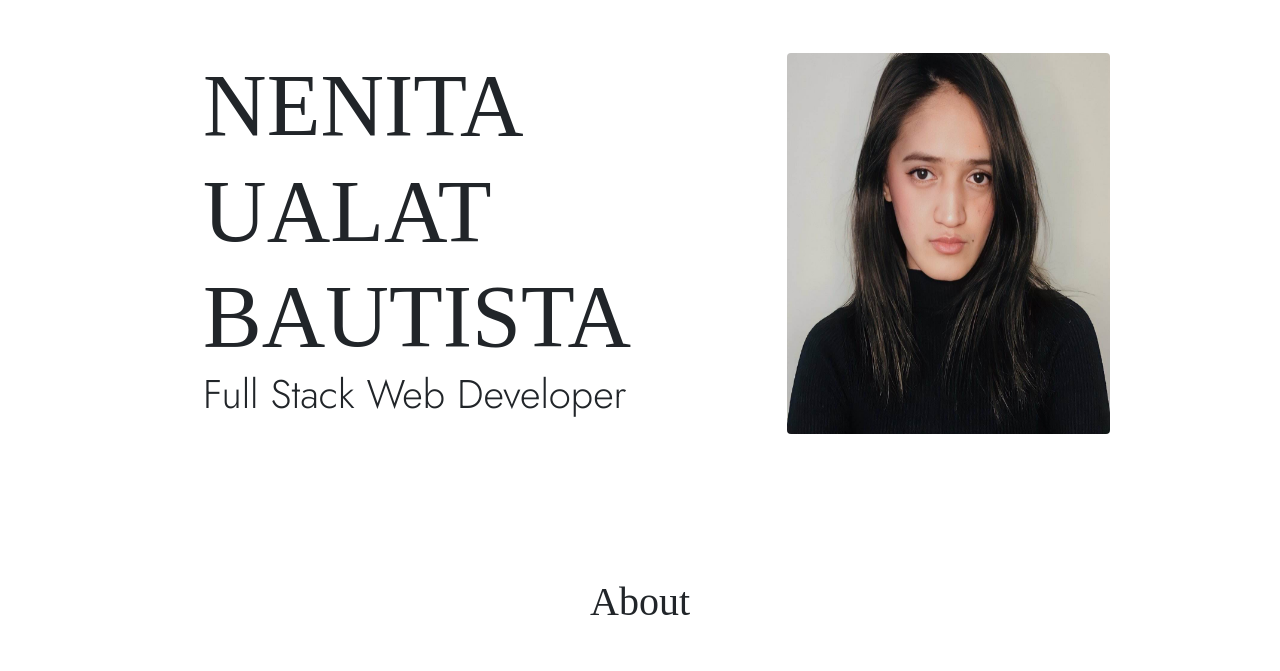
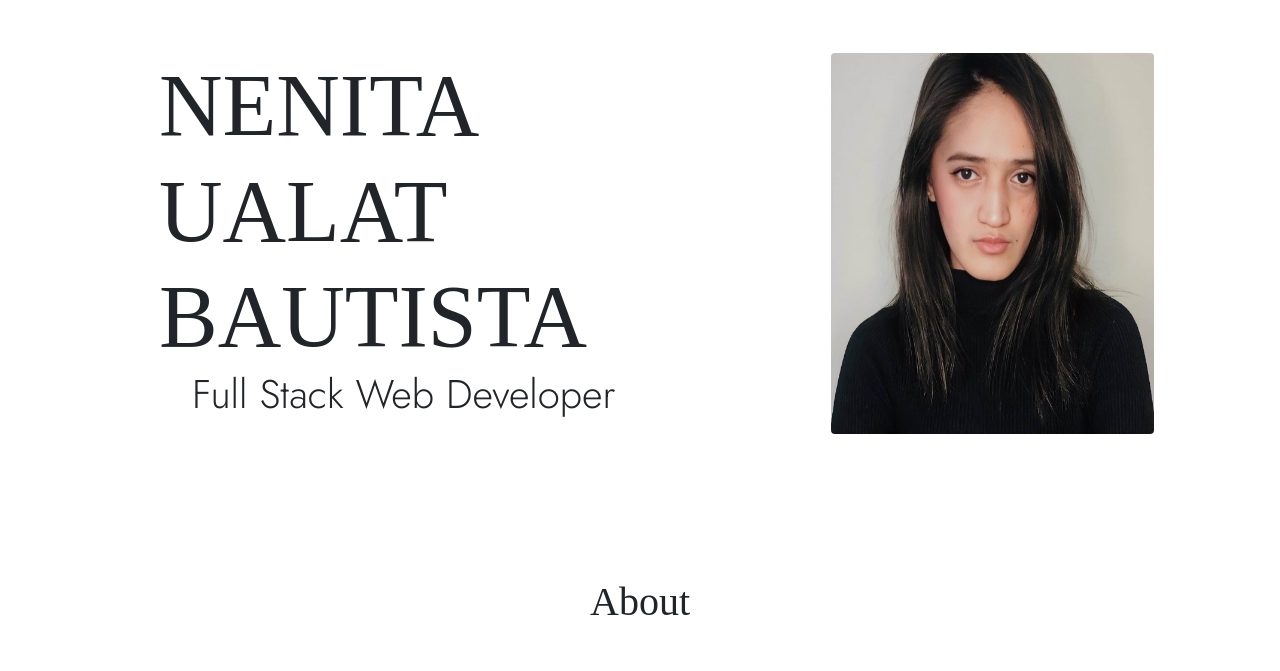
Before and after one commit to nbautsta/bautista-capstone-1, a plain HTML site: page index.html in a window 1280 px wide. Shown: the part 91-762 px from the top of the page. Drawn offline with nearby package versions, Linux system fonts and the light colour scheme; a web font is replaced by a local one.

Commit message:
Update repsonsive hompage

```diff
--- a/index.html
+++ b/index.html
@@ -55,11 +55,11 @@
 		<!-- content HOME PAGE start -->
 		<div class="container-fluid " id="homesection">
 			<div class="row justify-content-center  m-5 p-5">
-				<div class="col-7 bg-transparent d-flex pr-sm-2 pt-5 pr-5 pl-5 ">
+				<div class="col-7 bg-transparent d-flex col-sm pt-5 pr-5 pl-5 ">
 					<h1 class="display-2">NENITA UALAT BAUTISTA
 
 						<div class="row d-flex justify-content-left">
-							<div class="col-12 bg-transparent d-flex text-left pr-5 ">
+							<div class=" bg-transparent d-flex text-left pl-5 ">
 								<h1>Full Stack Web Developer</h1>
 							</div>
 						</div>
```
